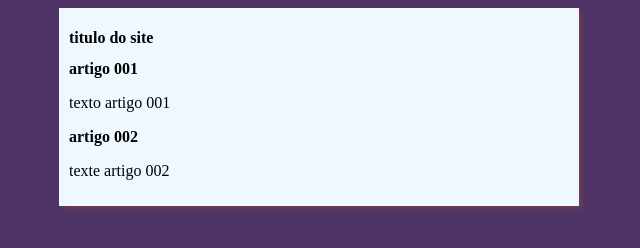
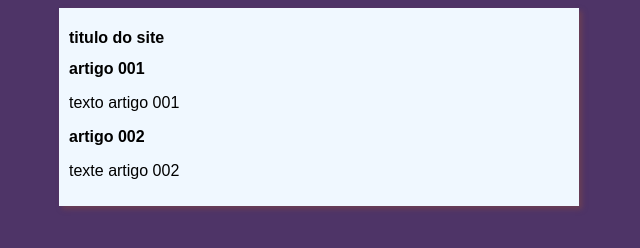
Before and after one commit to Luciano47/testegit, a plain HTML site: page index.html in a window 1280 px wide. Shown: the whole page, without its empty margins (321-961 px from the left). Drawn offline with Linux system fonts and the light colour scheme.

Commit message:
erro de grafia
erro de grafia do projeto

```diff
--- a/estilo/style.css
+++ b/estilo/style.css
@@ -1,5 +1,5 @@
 * {
-   fonte-femily: AriaL, HeLvetica, sans-serif;
+   font-family: AriaL, HeLvetica, sans-serif;
    font-size: 16px;
 
 }
```
